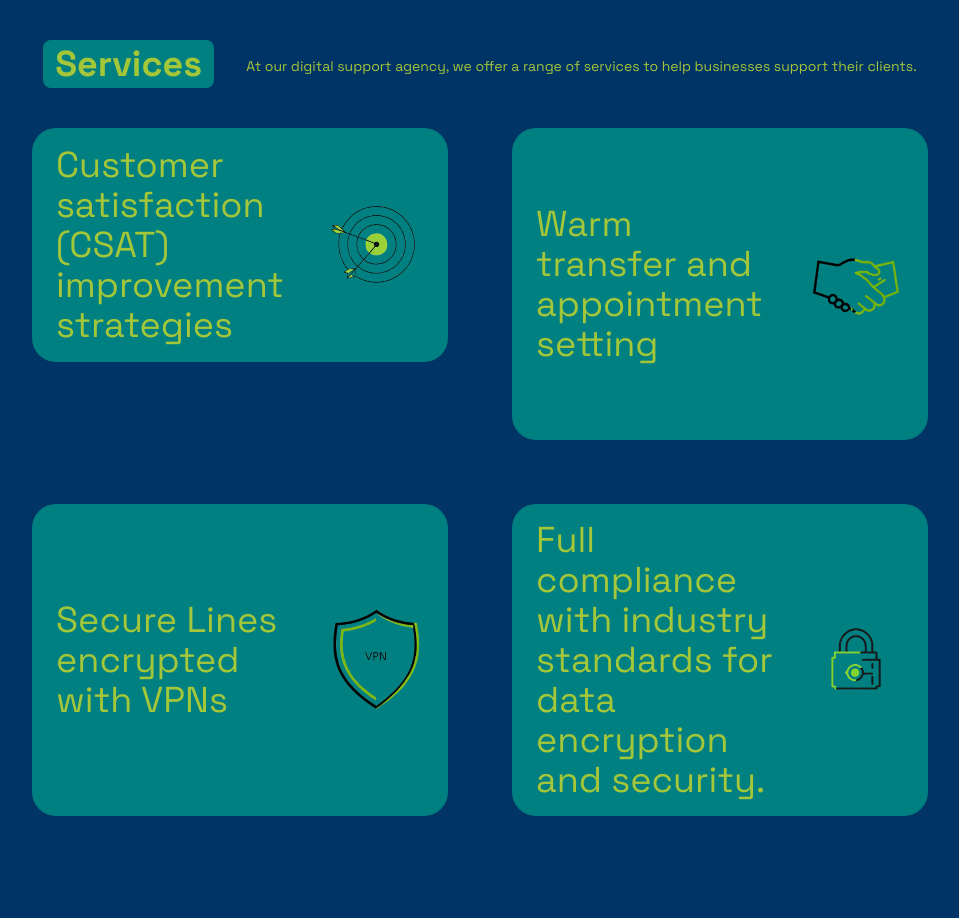
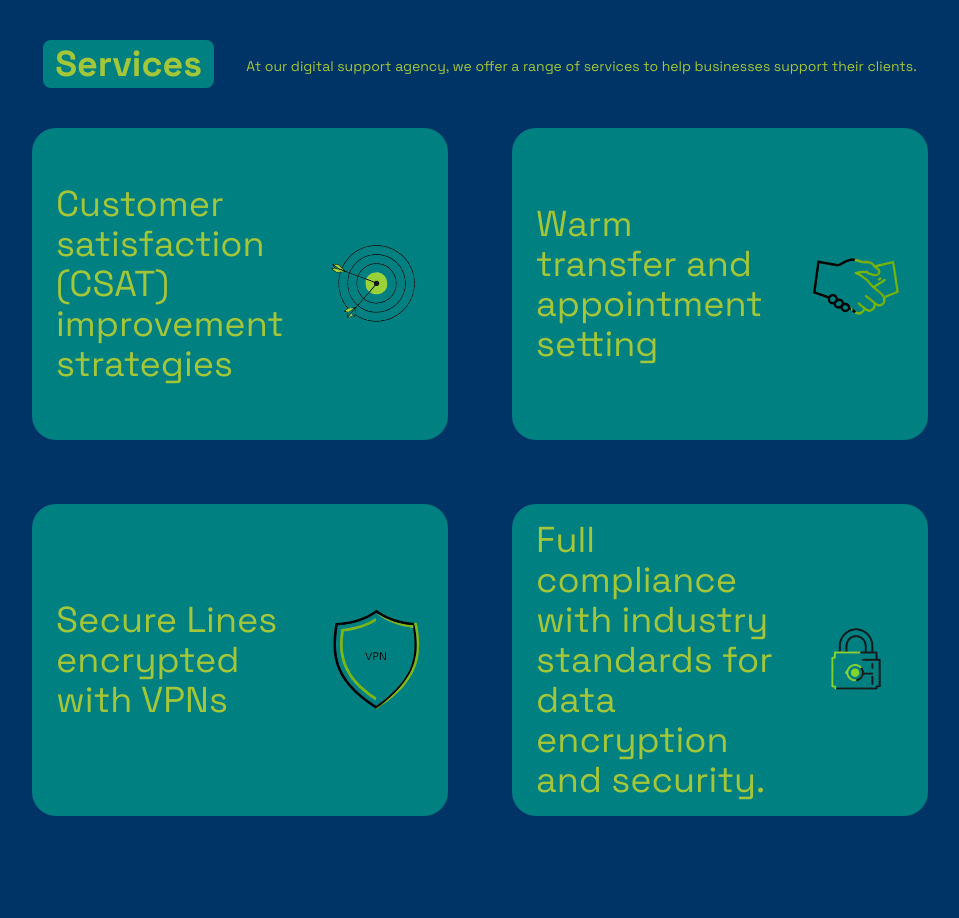
Before and after one commit to ajdjyt/lumina-site, a SvelteKit app: page / in a window 1280 px wide. Shown: the part 880-1798 px from the top of the page, without its empty margins (160-1119 px from the left). Built offline with nearby package versions, Linux system fonts and the light colour scheme.

Commit message:
fix aspect for smaller screens

```diff
--- a/src/components/Services.svelte
+++ b/src/components/Services.svelte
@@ -18,11 +18,11 @@
 				class="mx-auto flex max-w-[90dvw] md:max-w-[70dvw] flex-col gap-y-6 md:grid md:grid-cols-2 md:grid-rows-2 md:gap-16"
 			>
 				<div
-					class="px-2 flex aspect-video flex-row items-center justify-center rounded-3xl bg-prim2 md:col-start-1 md:row-start-1"
+					class="px-2 flex aspect-video  sm:aspect-auto flex-row items-center justify-center rounded-3xl bg-prim2 md:col-start-1 md:row-start-1"
 				>
 					<!-- <h1>Area 1</h1> -->
                     <div class="p-4  text-top text-left ">
-                        <p class="space text-xl md:text-4xl">Customer satisfaction (CSAT) improvement strategies</p>
+                        <p class="space text-lg md:text-4xl">Customer satisfaction (CSAT) improvement strategies</p>
                     </div>
 					<img
 						src="/assets/archer.png"
```
